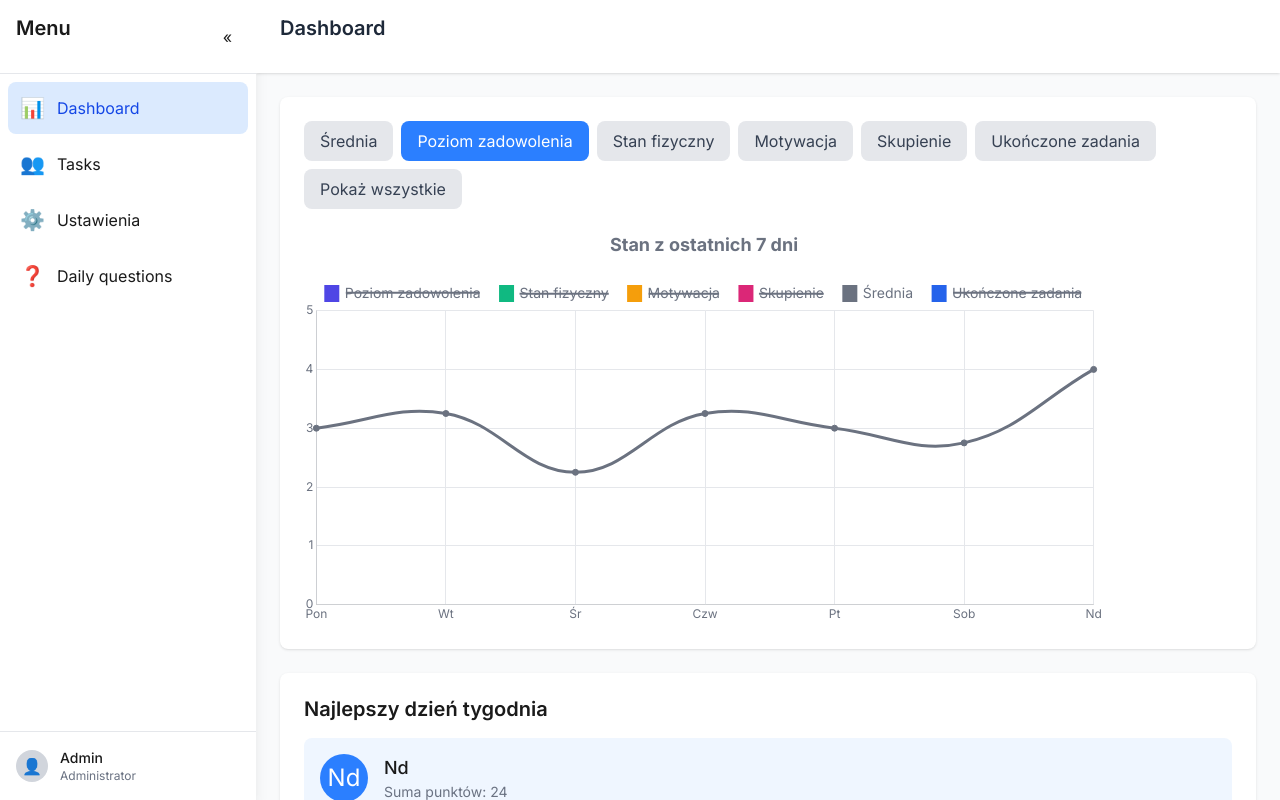
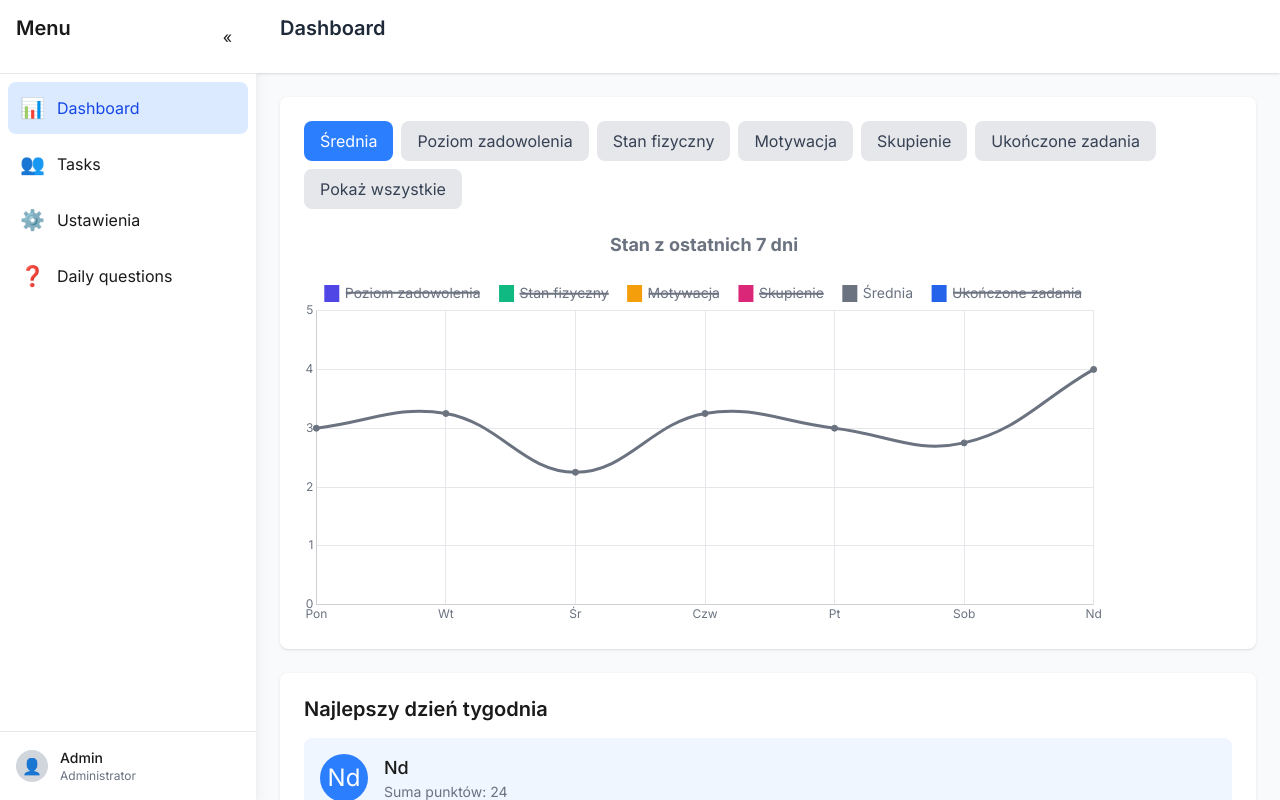
Before and after one commit to Urteusz/OLIN, a Next.js app in the folder frontend/: page / in a window 1280 px wide. Built offline with nearby package versions, Linux system fonts and the light colour scheme.

Commit message:
srednia is first

```diff
--- a/frontend/src/app/page.tsx
+++ b/frontend/src/app/page.tsx
@@ -104,7 +104,7 @@ export default function DashboardPage() {
   });
 
   // Stan przycisków
-  const [activeStat, setActiveStat] = useState<string>(chartData.datasets[0].label);
+  const [activeStat, setActiveStat] = useState<string>('Średnia');
 
   // Funkcja do aktualizacji widoczności danych
   const updateVisibility = (label: string) => {
```
